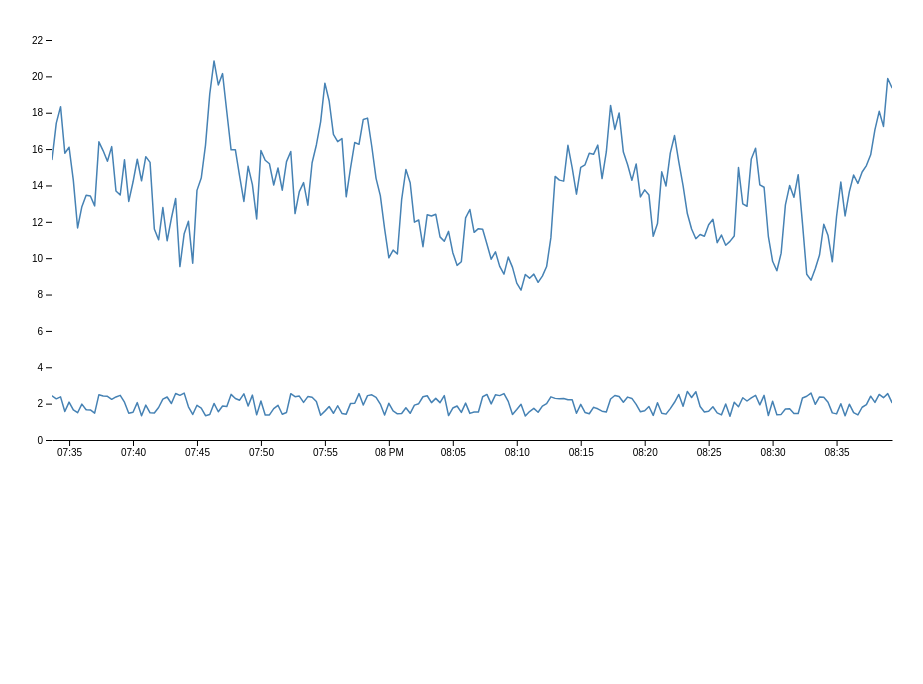
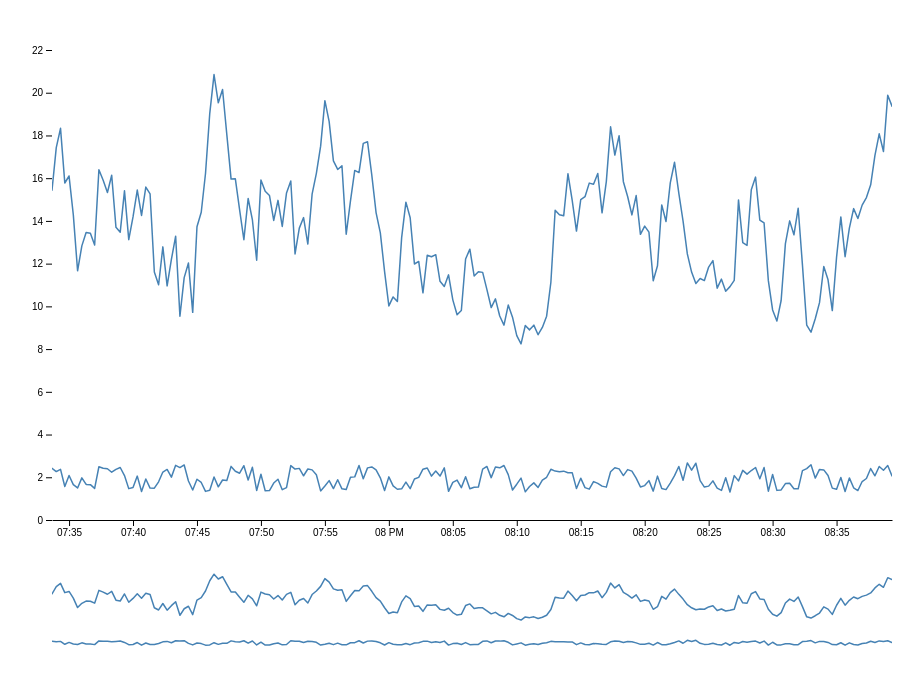
Before and after one commit to CompuIves/graph-navigation-prototype, a website with bundled scripts: page index.html in a window 1280 px wide. Shown: the whole page, without its empty margins (168-1091 px from the left). Built offline with nearby package versions, Linux system fonts and the light colour scheme.

Commit message:
[prototyping] add 2d brush to the minimap

```diff
--- a/index.html
+++ b/index.html
@@ -1,6 +1,6 @@
 <html>
 <body>
-    <div id="outer" style="width:100%">
+    <div id="outer">
         <div id="app"> </div>
         <div id="minimap"> </div>
     </div>
--- a/src/index.js
+++ b/src/index.js
@@ -6,7 +6,7 @@ import { scaleTime, scaleLinear, select, line, event } from "d3";
 
 import { axisBottom, axisLeft } from 'd3-axis';
 import { extent, max } from "d3-array";
-import { brushX, brushY, brushSelection } from "d3-brush";
+import { brush, brushX, brushY, brushSelection } from "d3-brush";
 import { zoom } from "d3-zoom";
 
 import { zipWith } from "lodash";
@@ -15,22 +15,23 @@ import { zipWith } from "lodash";
 import { fromEvent, } from 'rxjs';
 import { map, buffer, debounceTime, filter } from 'rxjs/operators';
 
-// Fixtures/constants
+// Fixtures/constants for main chart
 const height = 550;
 const width = 900;
-const margin = { top: 20, right: 30, bottom: 130, left: 30 };
+const margin = { top: 30, right: 30, bottom: 50, left: 30 };
 
 const DEBUG = false;
 
 const LOG = (msg) => DEBUG && console.log(msg);
 
 // Dimensional Bounds
+const getLayout = ({width, height, margin}) => {
   const xMin = margin.left;
   const xMax = width - margin.right;
-
   const yMax = margin.top;
   const yMin = height - margin.bottom;
-const LAYOUT = {
+
+  return {
       height,
       width,
       margin,
@@ -39,7 +40,10 @@ const LAYOUT = {
       xMax,
       yMin,
       yMax,
-};
+  }
+}
+
+const LAYOUT = getLayout({width, height, margin});
 
 
 const DATA = mockData.map(series => {
@@ -67,10 +71,10 @@ const doubleClick$ = mouse$.pipe(
 
 /**
  * @param dataset: a list of Series, where a series is a list of Points. Point has x and y props.
- * @param target: a d3-selection of a node to attach things to.
+ * @param node: a d3-selection of a node to attach things to.
  * @param layout: object with data relating to pixels / page layout, rather than data values
  */
-const drawChart = (target, dataset, layout) => {
+const drawChart = (node, dataset, layout) => {
   // TODO: make this true across all series, not just the first
   // Flat array across all series
   const data = dataset[0];
@@ -88,7 +92,7 @@ const drawChart = (target, dataset, layout) => {
     .range([layout.yMin, layout.yMax]);
 
   // Mutate the DOM
-  const svg = target
+  const svg = node
     .append("svg")
     .attr("height", layout.height)
     .attr("width", layout.width)
@@ -206,7 +210,7 @@ const drawChart = (target, dataset, layout) => {
     .append("rect")
     .attr("width", layout.xMax - layout.xMin)
     .attr("height", layout.yMin) // Clip the Y axis
-    .attr("transform", `translate(${xMin},0)`);
+    .attr("transform", `translate(${layout.xMin},0)`);
 
   // Y axis Brush
   const yBrush = brushY()
@@ -241,7 +245,7 @@ const drawChart = (target, dataset, layout) => {
   }
 };
 
-// Draw the chart
+// Draw the main line chart
 const mainChart = drawChart(select("#app"), D3_DATA, LAYOUT);
 
 // Command: has side effect
@@ -261,3 +265,136 @@ const resetLineChart = (chart) => {
 doubleClick$.subscribe(() => {
   resetLineChart(mainChart);
 });
+
+// PART 2
+// Add a minimap! which is a tiny brushable chart for controlling another chart.
+/**
+ * @param dataset: a list of Series, where a series is a list of Points. Point has x and y props.
+ * @param node: a d3-selection of a node to attach things to.
+ * @param layout: object with data relating to pixels / page layout, rather than data values
+ * @param targetChart: the chart to control
+ */
+const drawMinimap = (node, dataset, layout, targetChart) => {
+  // TODO: make this true across all series, not just the first
+  // Flat array across all series
+  const data = dataset[0];
+  const xDomain = extent(data, d => d.x);
+  const yDomain = [0, max(data, d => d.y)];
+
+  // Scaling functions
+  let xScale = scaleTime()
+    .domain(xDomain)
+    .range([layout.xMin, layout.xMax]);
+
+  const yScale = scaleLinear()
+    .domain(yDomain)
+    .nice()
+    .range([layout.yMin, layout.yMax]);
+
+  // Mutate the DOM
+  const svg = node
+    .append("svg")
+    .attr("height", layout.height)
+    .attr("width", layout.width)
+    .attr("class", "bg");
+  ;
+
+  // Axes
+  const onXZoom = function () {
+    xScale = event.transform.rescaleX(xScale);
+    xAxisGroup.call(xAxis);
+    lines.attr("d", lineGenerator);
+  };
+
+  const xAxis = g => g // TODO: should this translate be hoisted somewhere
+    .attr("transform", `translate(0,${layout.yMin})`)
+    .call(axisBottom(xScale)
+      .ticks(width / 80)
+      .tickSizeOuter(0))
+    .call(zoom()  // Zoom is a little speedy, but not worth re-implementing current x-axis dragging logic
+      .on("zoom", onXZoom));
+
+  // DATA FUNCTION
+  const lineGenerator = line()
+    .defined(d => !isNaN(d.y))
+    .x(d => xScale(d.x))
+    .y(d => yScale(d.y));
+
+  // Draw line for each series
+  const lineContainer = svg
+    .append("g")
+    .attr("fill", "none")
+    .attr("stroke", "steelblue")
+    .attr("stroke-width", 1.5)
+    .attr("stroke-linejoin", "round")
+    .attr("stroke-linecap", "round");
+  const lines = lineContainer
+    .selectAll(".lineSeries") // Don't grab axis by accident
+    .data(dataset)
+    .enter()
+    .append("path")
+    .attr("class", "lineSeries")
+    .attr("d", lineGenerator);
+
+
+
+  // Interactions - an XY Brush
+  const brushedTwoDimensional = function () {
+    console.log("Minimap 2d Brush Triggered");
+    const selection = brushSelection(this);
+    if (selection === null) return;
+
+    const [topLeftCorner, bottomRightCorner] = selection;
+    const xSelection = [topLeftCorner[0], bottomRightCorner[0]];
+    const ySelection = [topLeftCorner[1], bottomRightCorner[1]];
+
+    console.log({xSelection, ySelection});
+
+    // Then, we'll redraw the x dimension
+    const newXDomain = xSelection.map(xScale.invert, xScale);
+    targetChart.xScale.domain(newXDomain);
+
+    console.log(newXDomain)
+
+    ySelection.reverse();
+    const newYDomain = ySelection.map(yScale.invert, yScale);
+    targetChart.yScale.domain(newYDomain);
+
+    targetChart.lines
+      .attr("d", targetChart.lineGenerator);
+
+    // Redraw appropriate axis
+    targetChart.xAxisGroup.call(targetChart.xAxis);
+    // targetChart.yAxisGroup.call(targetChart.yAxis);
+// Remove the brush after zooming
+  };
+  const twoDimensionalBrush = brush()
+    .extent([[layout.xMin, layout.yMax], [layout.xMax, layout.yMin]])
+    .on('end', brushedTwoDimensional);
+
+
+
+  const twoDimensionalBrushGroup = svg
+    .append('g')
+    .attr('class', 'twoDimensionalBrush')
+    .call(twoDimensionalBrush);
+
+  return {
+    xDomain,
+    yDomain,
+    lineGenerator,
+    xScale,
+    yScale,
+    lines
+  }
+};
+
+
+const minimapMargin = { top: 0, right: 30, bottom: 0, left: 30 };
+
+const minimapLayout = getLayout({
+  width: 900,
+  height: 80,
+  margin: minimapMargin
+});
+const miniMap = drawMinimap(select("#minimap"), D3_DATA, minimapLayout, mainChart);
--- a/src/styles.css
+++ b/src/styles.css
@@ -3,9 +3,13 @@ body {
   background-size: 100%;
 }
 
-#app {
+/* Main Wrapper */
+#outer {
   width: 900px;
   margin: 0 auto;
+}
+
+#app {
   margin-top: 20px;
 }
 
```
Lines whose indentation alone changed are shown as unchanged.
